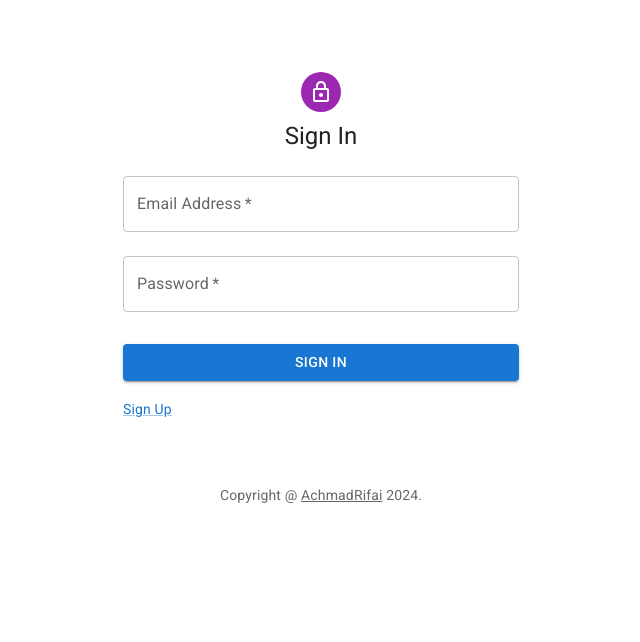
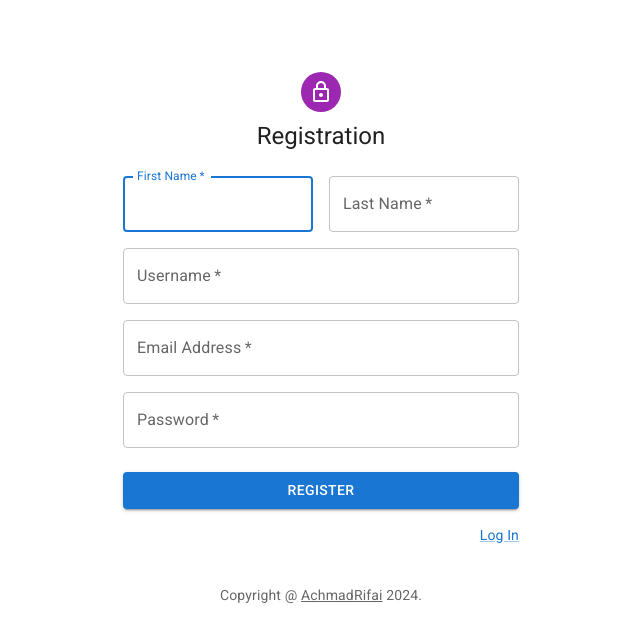
Before and after one commit to AchmadRifai/budget-tracking, a React (Vite) app in the folder fe/: page / in a window 1280 px wide. Both pictures are taken after a click on the link "Sign Up". Shown: the top 642 px of the page, without its empty margins (319-959 px from the left). Built offline with nearby package versions, Linux system fonts and the light colour scheme.

Commit message:
fe register

```diff
--- a/fe/src/App.jsx
+++ b/fe/src/App.jsx
@@ -1,10 +1,18 @@
+import { useSelector } from "react-redux"
 import Login from "./pages/Login"
+import Register from "./pages/Register"
 
 function App() {
-
+  const position = useSelector(state => state.position.position)
+  const auth = useSelector(state => state.position.auth)
+  console.log('position ', position, ' auth ', auth)
   return (
     <>
-      <Login />
+      {
+        auth === '' ?
+          position === 'login' ? <Login /> : <Register /> :
+          <div></div>
+      }
     </>
   )
 }
--- a/fe/src/pages/Login.jsx
+++ b/fe/src/pages/Login.jsx
@@ -2,10 +2,13 @@ import LockOutlinedIcon from '@mui/icons-material/LockOutlined'
 import { Avatar, Box, Button, Container, CssBaseline, Grid, Link, TextField, Typography } from '@mui/material'
 import { createTheme, ThemeProvider } from '@mui/material/styles'
 import Copyright from '../components/Copyright'
+import { useDispatch } from 'react-redux'
+import { setPosition } from '../store/positionSlice'
 
 const defaultTheme = createTheme()
 
 export default function Login() {
+    const dispatch = useDispatch()
     return <ThemeProvider theme={defaultTheme}>
         <Container component='main' maxWidth='xs'>
             <CssBaseline />
@@ -20,7 +23,7 @@ export default function Login() {
                     <Button type="submit" fullWidth variant="contained" sx={{ mt: 3, mb: 2 }}>Sign In</Button>
                     <Grid container>
                         <Grid item>
-                            <Link href='#' variant='body2'>Sign Up</Link>
+                            <Link onClick={() => dispatch(setPosition('register'))} href='#' variant='body2'>Sign Up</Link>
                         </Grid>
                     </Grid>
                 </Box>
--- /dev/null
+++ b/fe/src/pages/Register.jsx
@@ -0,0 +1,45 @@
+import { useDispatch } from "react-redux"
+import { setPosition } from "../store/positionSlice"
+import { createTheme, ThemeProvider } from "@mui/material/styles"
+import { Avatar, Box, Button, Container, CssBaseline, Grid, Link, TextField, Typography } from "@mui/material"
+import Copyright from "../components/Copyright"
+import LockOutlined from "@mui/icons-material/LockOutlined"
+
+const theme = createTheme()
+
+export default function Register() {
+    const dispatch = useDispatch()
+    return <ThemeProvider theme={theme}>
+        <Container component="main" maxWidth="xs">
+            <CssBaseline />
+            <Box sx={{ marginTop: 8, display: 'flex', flexDirection: 'column', alignItems: 'center', }}>
+                <Avatar sx={{ m: 1, bgcolor: 'secondary.main' }}><LockOutlined /></Avatar>
+                <Typography component="h1" variant="h5">Registration</Typography>
+                <Box component='form' noValidate sx={{ mt: 3 }}>
+                    <Grid container spacing={2}>
+                        <Grid item xs={12} sm={6}>
+                            <TextField autoComplete="given-name" name="firstName" required fullWidth id="firstName" label="First Name" autoFocus />
+                        </Grid>
+                        <Grid item xs={12} sm={6}>
+                            <TextField required fullWidth id="lastName" label="Last Name" name="lastName" autoComplete="family-name" />
+                        </Grid>
+                        <Grid item xs={12}>
+                            <TextField required fullWidth id="username" label="Username" name="username" autoComplete="username" />
+                        </Grid>
+                        <Grid item xs={12}>
+                            <TextField required fullWidth id="email" label="Email Address" name="email" autoComplete="email" />
+                        </Grid>
+                        <Grid item xs={12}>
+                            <TextField required fullWidth name="password" label="Password" type="password" id="password" autoComplete="new-password" />
+                        </Grid>
+                    </Grid>
+                    <Button type='submit' fullWidth variant='contained' sx={{ mt: 3, mb: 2 }}>Register</Button>
+                    <Grid container justifyContent='flex-end'>
+                        <Link onClick={() => dispatch(setPosition('login'))} href='#' variant='body2'>Log In</Link>
+                    </Grid>
+                </Box>
+            </Box>
+            <Copyright sx={{ mt: 5 }} />
+        </Container>
+    </ThemeProvider>
+}
--- /dev/null
+++ b/fe/src/store/positionSlice.js
@@ -0,0 +1,21 @@
+import { createSlice } from '@reduxjs/toolkit'
+
+export const positionSlice = createSlice({
+    name: 'position',
+    initialState: {
+        position: 'login',
+        auth: ''
+    },
+    reducers: {
+        setPosition(state, action) {
+            state.position = action.payload
+        },
+        setAuth(state, action) {
+            state.auth = action.payload
+        }
+    }
+})
+
+export const { setAuth, setPosition } = positionSlice.actions
+
+export default positionSlice.reducer
--- a/fe/src/store/store.js
+++ b/fe/src/store/store.js
@@ -1,5 +1,8 @@
 import { configureStore } from '@reduxjs/toolkit'
+import positionReducer from './positionSlice'
 
 export default configureStore({
-    reducer: {}
+    reducer: {
+        position: positionReducer
+    }
 })
```
